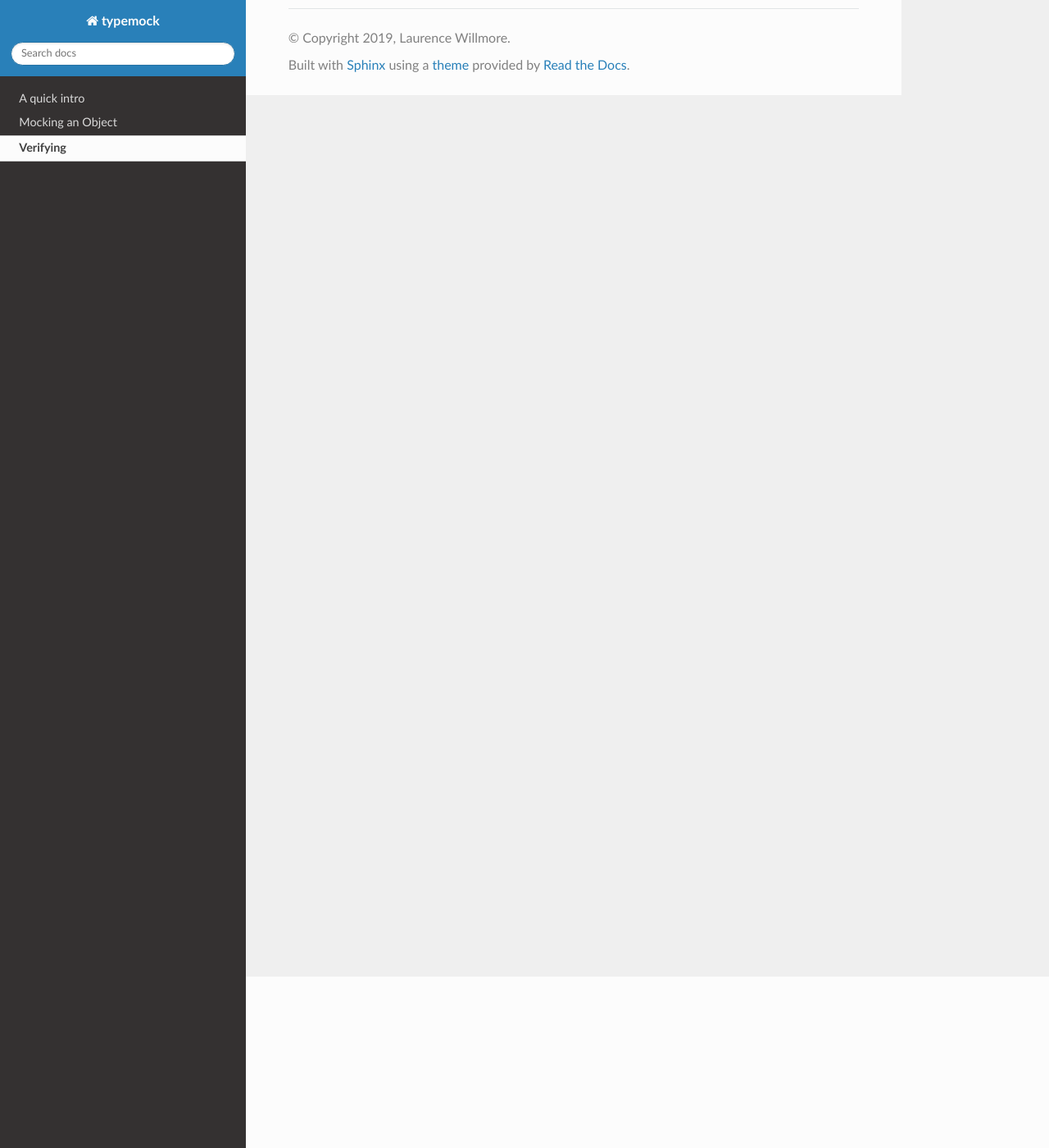
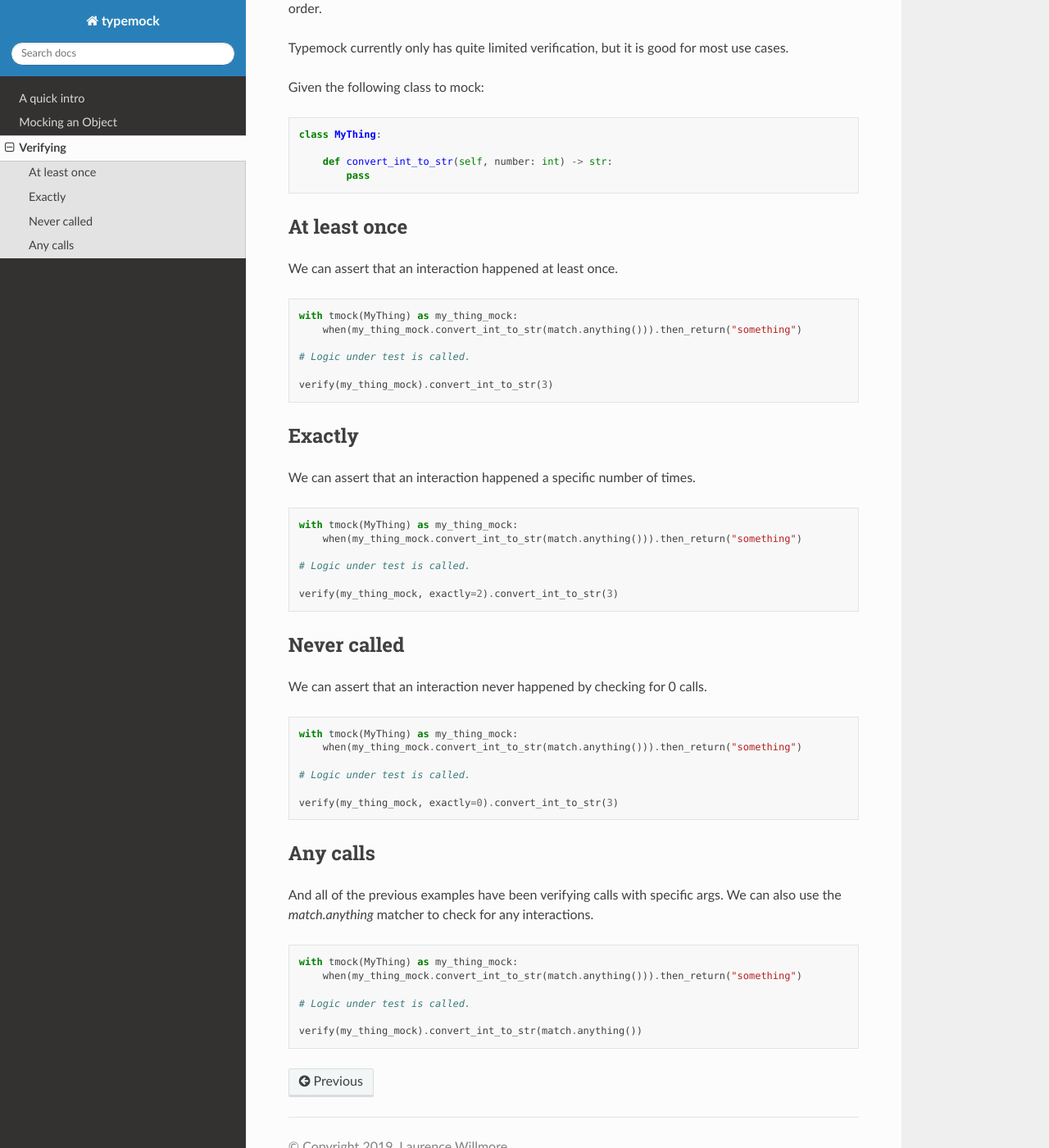
Before and after one commit to lgwillmore/typemock, a Sphinx documentation site: the page built from docs/source/verifying.rst, in a window 1280 px wide and 1400 px high, scrolled down 209 px. Shown: the whole window at 82% size. Built offline with Sphinx 7.4.7 and the Read the Docs theme 2.0.0, drawn with Linux system fonts in a browser that asks for light colours; some of the changed text lies outside the part shown.

Commit message:
Verify docs

```diff
--- a/docs/source/mocking_objects.rst
+++ b/docs/source/mocking_objects.rst
@@ -2,7 +2,6 @@
 =================
 
 The `DSL` for defining and using **typemock** takes much of its inspiration from the mocking libraries of statically typed languages.
-This may change... but it we think it provides a clear way of expressing what it is we are mocking.
 
 First, let us define a class that we wish to mock.
 
--- a/docs/source/verifying.rst
+++ b/docs/source/verifying.rst
@@ -1,2 +1,75 @@
 Verifying
 =========
+
+Verification is important for checking that an interaction did or did not happen, or if it happened a specific amount of times. It can also allow for checking that interactions happened in a particular order.
+
+Typemock currently only has quite limited verification, but it is good for most use cases.
+
+Given the following class to mock:
+
+.. code-block:: python
+
+    class MyThing:
+
+        def convert_int_to_str(self, number: int) -> str:
+            pass
+
+At least once
+-------------
+
+We can assert that an interaction happened at least once.
+
+.. code-block:: python
+
+    with tmock(MyThing) as my_thing_mock:
+        when(my_thing_mock.convert_int_to_str(match.anything())).then_return("something")
+
+    # Logic under test is called.
+
+    verify(my_thing_mock).convert_int_to_str(3)
+
+
+
+Exactly
+-------
+
+We can assert that an interaction happened a specific number of times.
+
+.. code-block:: python
+
+    with tmock(MyThing) as my_thing_mock:
+        when(my_thing_mock.convert_int_to_str(match.anything())).then_return("something")
+
+    # Logic under test is called.
+
+    verify(my_thing_mock, exactly=2).convert_int_to_str(3)
+
+
+Never called
+------------
+
+We can assert that an interaction never happened by checking for 0 calls.
+
+.. code-block:: python
+
+    with tmock(MyThing) as my_thing_mock:
+        when(my_thing_mock.convert_int_to_str(match.anything())).then_return("something")
+
+    # Logic under test is called.
+
+    verify(my_thing_mock, exactly=0).convert_int_to_str(3)
+
+
+Any calls
+---------
+
+And all of the previous examples have been verifying calls with specific args. We can also use the `match.anything` matcher to check for any interactions.
+
+.. code-block:: python
+
+    with tmock(MyThing) as my_thing_mock:
+        when(my_thing_mock.convert_int_to_str(match.anything())).then_return("something")
+
+    # Logic under test is called.
+
+    verify(my_thing_mock).convert_int_to_str(match.anything())
```
